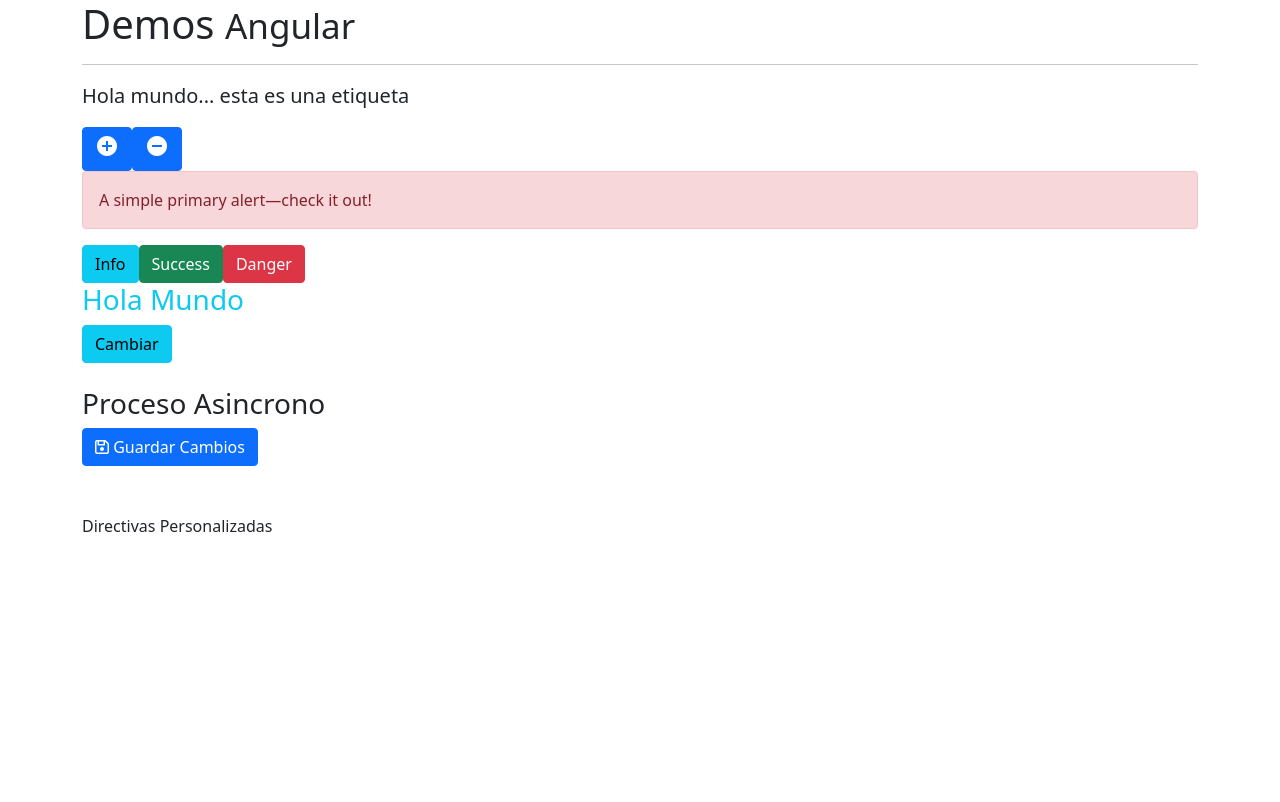
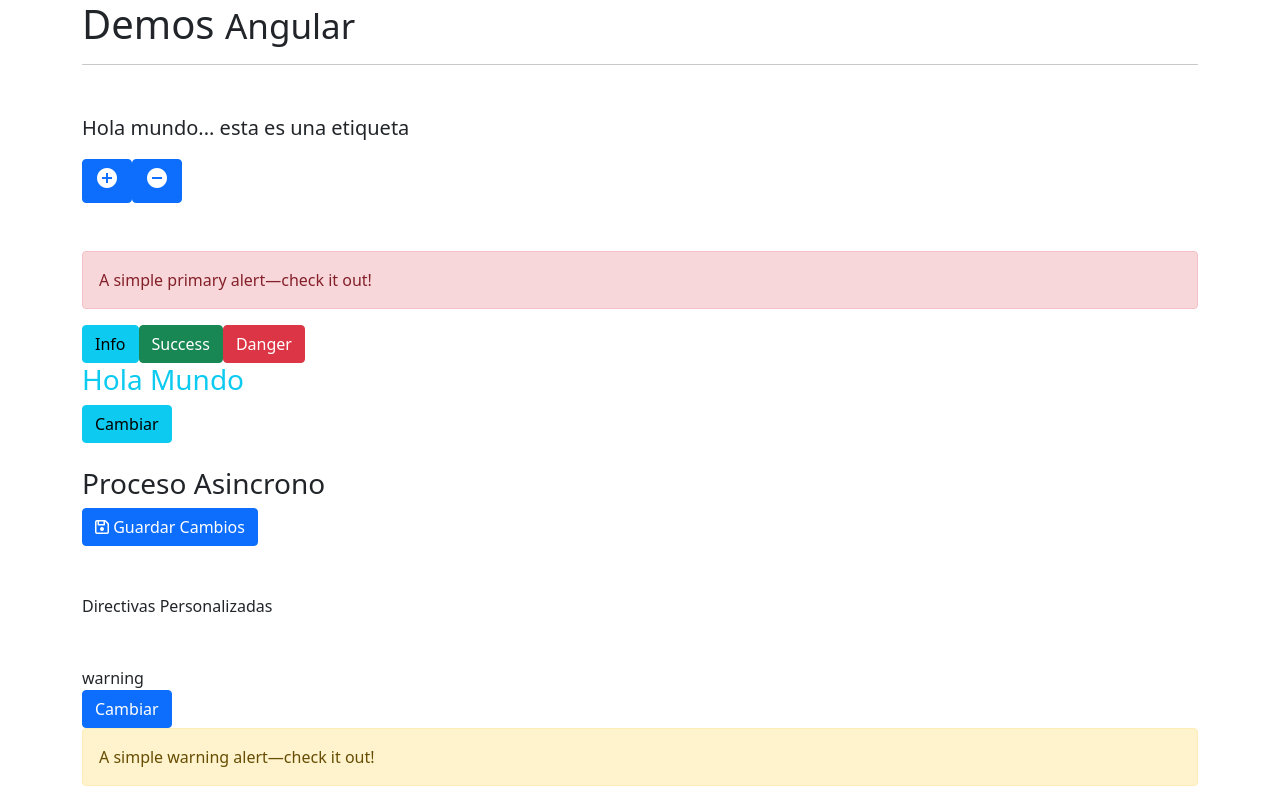
Before and after one commit to diegopagini/Miscelaneos_Angular, an Angular app: page / in a window 1280 px wide. Built offline with nearby package versions, Linux system fonts and the light colour scheme.

Commit message:
ngSwitch

```diff
--- a/src/app/app.component.html
+++ b/src/app/app.component.html
@@ -2,13 +2,20 @@
   <h1>Demos <small>Angular</small></h1>
   <hr />
 
-  <app-ng-style class="mt-5"></app-ng-style>
+  <div class="mt-5">
+    <app-ng-style></app-ng-style>
+  </div>
   <!-- <app-css></app-css>
   <p>Hola mundo desde app.component</p> -->
-
-  <app-clases class="mt-5"></app-clases>
+  <div class="mt-5">
+    <app-clases></app-clases>
+  </div>
 
   <div class="mt-5">
     <p [appResaltado]="'orange'">Directivas Personalizadas</p>
   </div>
+
+  <div class="mt-5">
+    <app-ng-switch></app-ng-switch>
+  </div>
 </div>
--- a/src/app/app.module.ts
+++ b/src/app/app.module.ts
@@ -7,6 +7,7 @@
 import { CssComponent } from './components/css/css.component';
 import { ClasesComponent } from './components/clases/clases.component';
 import { ResaltadoDirective } from './directives/resaltado.directive';
+import { NgSwitchComponent } from './components/ng-switch/ng-switch.component';
 
 @NgModule({
   declarations: [
@@ -14,7 +15,8 @@
     NgStyleComponent,
     CssComponent,
     ClasesComponent,
-    ResaltadoDirective
+    ResaltadoDirective,
+    NgSwitchComponent
   ],
   imports: [
     BrowserModule,
--- /dev/null
+++ b/src/app/components/ng-switch/ng-switch.component.html
@@ -0,0 +1,27 @@
+<div [ngSwitch]="alerta">
+  <div *ngSwitchCase="'success'">success</div>
+  <div *ngSwitchCase="'info'">info</div>
+  <div *ngSwitchCase="'warning'">warning</div>
+  <div *ngSwitchDefault>danger</div>
+</div>
+
+<button type="button" (click)="alerta = 'success'" class="btn btn-primary">
+  Cambiar
+</button>
+
+<div [ngSwitch]="alerta">
+  <div *ngSwitchCase="'success'" class="alert alert-success" role="alert">
+    A simple success alert—check it out!
+  </div>
+
+  <div *ngSwitchCase="'warning'" class="alert alert-warning" role="alert">
+    A simple warning alert—check it out!
+  </div>
+  <div *ngSwitchCase="'info'" class="alert alert-info" role="alert">
+    A simple info alert—check it out!
+  </div>
+
+  <div *ngSwitchDefault class="alert alert-dark" role="alert">
+    A simple dark alert—check it out!
+  </div>
+</div>
--- /dev/null
+++ b/src/app/components/ng-switch/ng-switch.component.ts
@@ -0,0 +1,14 @@
+import { Component, OnInit } from '@angular/core';
+
+@Component({
+  selector: 'app-ng-switch',
+  templateUrl: './ng-switch.component.html',
+  styleUrls: ['./ng-switch.component.css'],
+})
+export class NgSwitchComponent implements OnInit {
+  alerta: string = 'warning';
+
+  constructor() {}
+
+  ngOnInit(): void {}
+}
```
Also changed, not shown: src/app/components/ng-switch/ng-switch.component.css (added), 1 other file (tests, documents, lock files or other folders).
